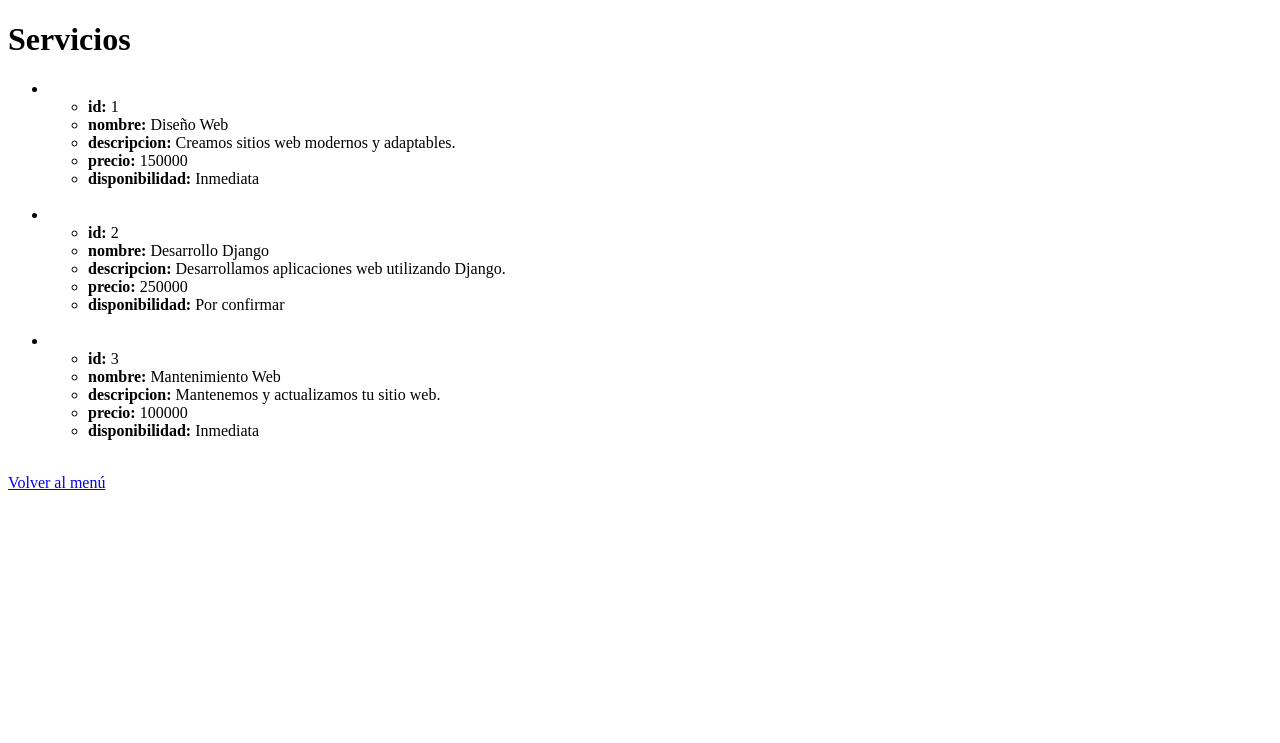
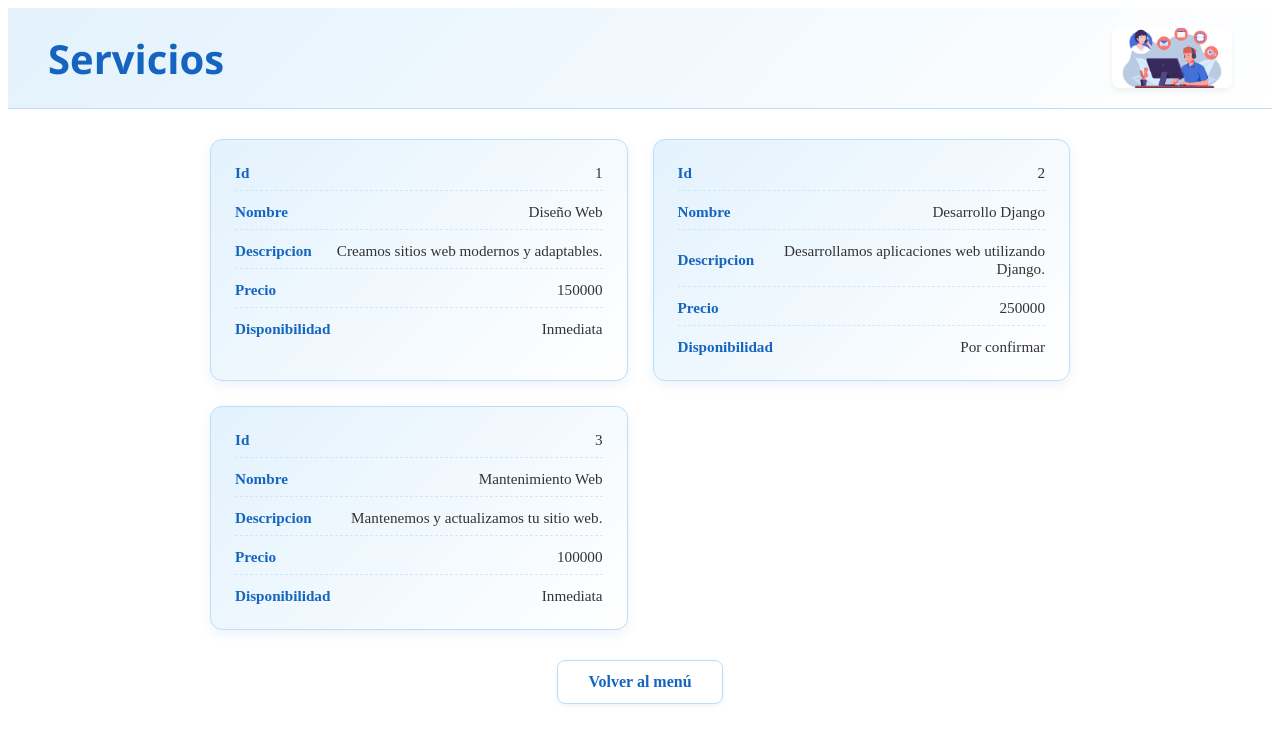
Before and after one commit to gsilva221/backendRetail080926, a Django app: page /servicios/ in a window 1280 px wide. Shown: the top 743 px of the page. Run offline with Django 4.2, Linux system fonts and the light colour scheme.

Commit message:
agregando carpeta static para actualizar css y agregar images/gif

```diff
--- a/Retail/settings.py
+++ b/Retail/settings.py
@@ -16,6 +16,9 @@ import os
 BASE_DIR = Path(__file__).resolve().parent.parent
 #Creamos la variable TEMPLATES_DIR para almacenar la ruta de la carpeta templates
 TEMPLATES_DIR = os.path.join(BASE_DIR, 'templates')
+#variable para almacenar la ruta de la carpeta static
+STATIC_URL = 'static/'
+STATICFILES_DIRS = [os.path.join(BASE_DIR, 'static')]
 # Quick-start development settings - unsuitable for production
 # See https://docs.djangoproject.com/en/4.2/howto/deployment/checklist/
 
--- /dev/null
+++ b/static/CSS/servicios.css
@@ -0,0 +1,142 @@
+
+/* Estilos para el Header */
+.header {
+    display: flex;
+    align-items: center;       /* Alinea verticalmente al centro título e imagen */
+    justify-content: space-between; /* Los ubica hacia la izquierda */
+                     /* Espacio de separación entre el título y la imagen */
+    width: 100%;
+    padding: 20px 40px;
+    box-sizing: border-box;
+
+    /* Degradado de azul claro a blanco */
+    background: linear-gradient(135deg, #e3f2fd 0%, #ffffff 100%);
+
+    /* Sutil borde inferior para separarlo del contenido */
+    border-bottom: 1px solid #bbdefb;
+}
+
+/* Estilo del título */
+.header h1 {
+    font-family: 'Poppins', 'Segoe UI', Tahoma, Geneva, Verdana, sans-serif;
+    font-size: 2.5rem;         /* Tamaño de fuente ajustado */
+    font-weight: 700;
+    color: #1565c0;            /* Azul un poco más fuerte para destacar */
+    margin: 0;
+}
+
+/* Estilo y tamaño de la imagen */
+.header-img {
+    width: 120px;              /* Ancho ajustado a tus necesidades */
+    height: 60px;              /* Alto ajustado proporcionalmente */
+    object-fit: cover;
+    border-radius: 8px;
+    box-shadow: 0 4px 6px rgba(0, 0, 0, 0.05);
+
+    /* Animación suave para el hover */
+    transition: transform 0.3s ease, box-shadow 0.3s ease;
+}
+
+/* Animación al pasar el mouse por encima de la imagen */
+.header-img:hover {
+    transform: scale(1.08) rotate(1deg); /* Hace un pequeño zoom y una leve rotación opcional */
+    box-shadow: 0 8px 15px rgba(21, 101, 192, 0.2); /* Sombra difuminada en tono azul */
+}
+
+/* Contenedor general en cuadrícula de 2 columnas */
+.servicios-container {
+    display: grid;
+    grid-template-columns: repeat(2, 1fr); /* Ajustado de 2 en 2 */
+    gap: 25px;
+    width: 100%;
+    max-width: 900px;
+    margin: 30px auto;
+    padding: 0 20px;
+    box-sizing: border-box;
+}
+
+/* Tarjeta individual con el mismo degradado del header */
+.servicio-card {
+    background: linear-gradient(135deg, #e3f2fd 0%, #ffffff 100%);
+    border: 1px solid #bbdefb;
+    border-radius: 12px;
+    padding: 24px;
+    box-shadow: 0 4px 12px rgba(21, 101, 192, 0.08);
+    transition: transform 0.3s ease, box-shadow 0.3s ease;
+}
+
+/* Animación sutil al pasar el cursor sobre la tarjeta */
+.servicio-card:hover {
+    transform: translateY(-4px);
+    box-shadow: 0 8px 20px rgba(21, 101, 192, 0.15);
+}
+
+/* Lista interna */
+.servicio-detalles {
+    list-style: none;
+    padding: 0;
+    margin: 0;
+    display: flex;
+    flex-direction: column;
+    gap: 12px;
+}
+
+/* Fila de cada detalle dentro del card */
+.servicio-detalles li {
+    display: flex;
+    justify-content: space-between;
+    align-items: center;
+    border-bottom: 1px dashed rgba(187, 222, 251, 0.6);
+    padding-bottom: 8px;
+}
+
+.servicio-detalles li:last-child {
+    border-bottom: none;
+    padding-bottom: 0;
+}
+
+/* Estilo para la clave (ej. Nombre, Precio) */
+.detalle-clave {
+    font-weight: 600;
+    color: #1565c0;
+    font-size: 0.95rem;
+    text-transform: capitalize;
+}
+
+/* Estilo para el valor */
+.detalle-valor {
+    color: #333333;
+    font-size: 0.95rem;
+    text-align: right;
+}
+
+/* Botón de volver centrado y estilizado */
+.btn-volver {
+    display: block;
+    width: fit-content;
+    margin: 30px auto;
+    text-align: center;
+    background-color: #ffffff;
+    color: #1565c0;
+    text-decoration: none;
+    padding: 12px 30px;
+    border-radius: 8px;
+    font-weight: 600;
+    box-shadow: 0 2px 5px rgba(0, 0, 0, 0.05);
+    transition: all 0.3s ease;
+    border: 1px solid #bbdefb;
+}
+
+.btn-volver:hover {
+    background-color: #1565c0;
+    color: #ffffff;
+    box-shadow: 0 4px 12px rgba(21, 101, 192, 0.3);
+    transform: translateY(-2px);
+}
+
+/* Responsivo para pantallas pequeñas (móviles) */
+@media (max-width: 600px) {
+    .servicios-container {
+        grid-template-columns: 1fr; /* En celulares pasa a una sola columna */
+    }
+}
--- a/templates/menuApp/menu.html
+++ b/templates/menuApp/menu.html
@@ -1,14 +1,17 @@
 <!DOCTYPE html>
+{% load static %}
 <html lang="en">
 <head>
     <meta charset="UTF-8">
     <meta name="viewport" content="width=device-width, initial-scale=1.0">
+
     <title>Django Menu</title>
+    <link rel="stylesheet" href="{% static 'CSS/menuestilo.css' %}">
 </head>
 <body>
     <h1>Menú Principal</h1>
 
-    <img src='https://cdn.hashnode.com/res/hashnode/image/upload/v1636780048014/niLN2J80j.png' width=200 heigth=100 />
+    <img src='{% static "images/gif/tierra.gif" %}' width=200 height=100 />
 
     <ul>
         <li><a href="informacion">Información</a></li>
--- a/templates/servicioApp/servicios.html
+++ b/templates/servicioApp/servicios.html
@@ -1,25 +1,32 @@
 <!DOCTYPE html>
+{% load static %}
 <html lang="en">
 <head>
     <meta charset="UTF-8">
     <meta name="viewport" content="width=device-width, initial-scale=1.0">
     <title>ServiciosApp</title>
+    <link rel="stylesheet" href='{% static "css/servicios.css" %}'>
 </head>
 <body>
+    <header class="header">
         <h1>Servicios</h1>
-    <ul>
+        <img src='{% static "images/static/images.jpg" %}' class="header-img" alt="Logo" />
+    </header>
+        <div class="servicios-container">
             {% for servicio in servicios %}
+                <div class="servicio-card">
+                    <ul class="servicio-detalles">
+                        {% for clave, valor in servicio.items %}
                             <li>
-                <br>
-                <ul>
-                    {% for clave, valor in servicio.items %}
-                        <li><strong>{{ clave }}:</strong> {{ valor }}</li>
-                    {% endfor %}
-                </ul>
-                <br>
+                                <span class="detalle-clave">{{ clave }}</span>
+                                <span class="detalle-valor">{{ valor }}</span>
                             </li>
                         {% endfor %}
                     </ul>
-    <a href="/">Volver al menú</a>
+                </div>
+            {% endfor %}
+        </div>
+
+<a href="/" class="btn-volver">Volver al menú</a>
 </body>
 </html>
```
Also changed, not shown: static/CSS/estilo.css (added, +61 -0 lines), static/CSS/menuestilo.css (added, +75 -0 lines), templates/infoApp/inicio.html (+2 -63 lines), static/images/gif/tierra.gif (added), static/images/static/foto.webp (added), static/images/static/images.jpg (added). Lines whose indentation alone changed are shown as unchanged.
